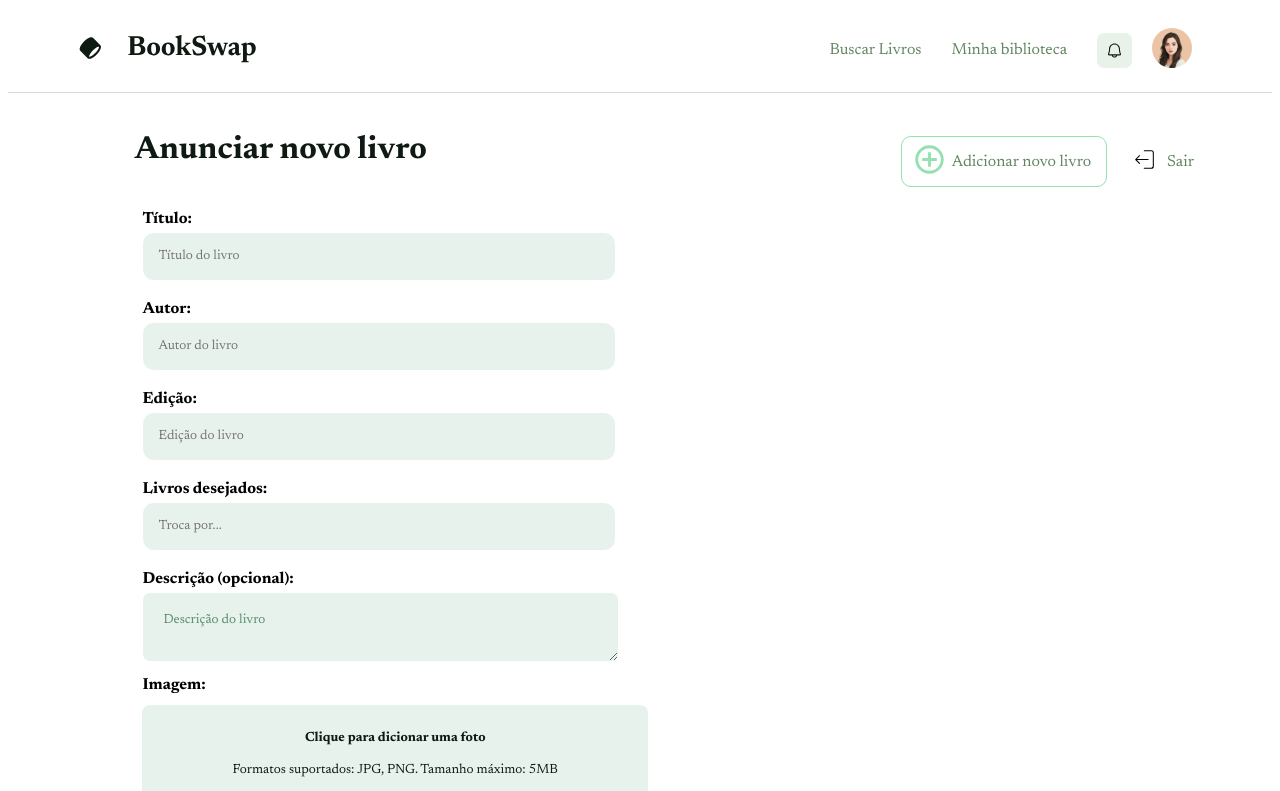
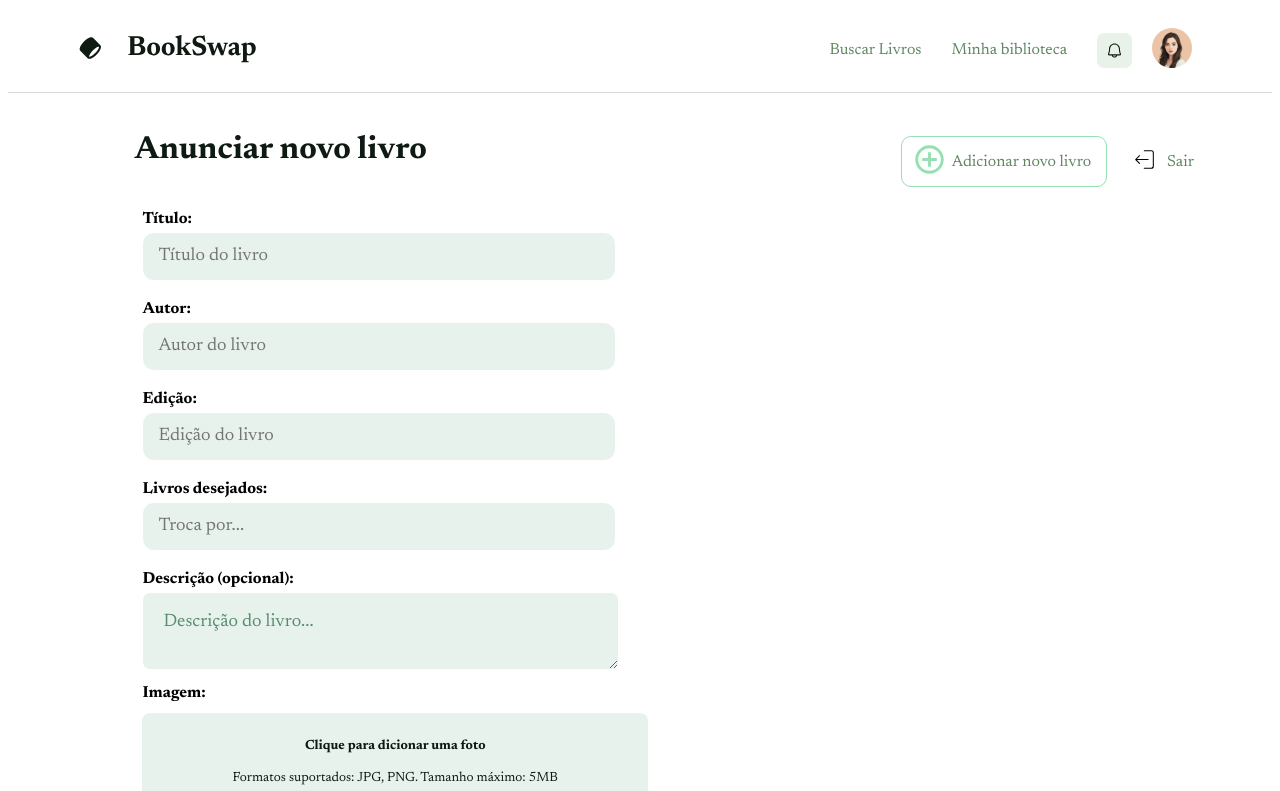
Before and after one commit to nadsonsousa95/bookswap-front, a React (Vite) app: page /addBook in a window 1280 px wide. Shown: the top 791 px of the page. Built offline with nearby package versions, Linux system fonts and the light colour scheme.

Commit message:
feat: create services for books

```diff
--- /dev/null
+++ b/db.json
@@ -0,0 +1,66 @@
+{
+  "books": [
+    {
+      "id": "1",
+      "title": "Dom Casmurro",
+      "author": "Machado de Assis",
+      "edition": "3ª Edição",
+      "swap": "O jardim Secreto, 1984, quadrinhos Marvel",
+      "description": "um livro muito bom",
+      "user": "João Almeida",
+      "imageUrl": "https://th.bing.com/th/id/R.05c2e7ec894783c675e69931681a0098?rik=IEPdiPnUB4okqw&pid=ImgRaw&r=0"
+    },
+    {
+      "id": "2",
+      "title": "Capitães da Areia",
+      "author": "Jorge Amado",
+      "edition": "2ª Edição",
+      "swap": "Sem preferência",
+      "user": "Nadson Sousa",
+      "imageUrl": "https://th.bing.com/th/id/R.c076c99673226773efd4f94f810df9a6?rik=qjbnToaHHKq5yA&pid=ImgRaw&r=0"
+    },
+    {
+      "id": "3",
+      "title": "Quarto de Despejo",
+      "author": "Carolina Maria de Jesus",
+      "edition": "1ª Edição",
+      "swap": "O sol é para todos",
+      "user": "Ana Luiza",
+      "imageUrl": "https://img.olx.com.br/images/82/823486176273214.jpg"
+    },
+    {
+      "id": "4",
+      "title": "Dom Casmurro",
+      "author": "Machado de Assis",
+      "edition": "3ª Edição",
+      "swap": "O jardim Secreto, 1984, quadrinhos Marvel",
+      "user": "João Almeida",
+      "imageUrl": "https://th.bing.com/th/id/R.05c2e7ec894783c675e69931681a0098?rik=IEPdiPnUB4okqw&pid=ImgRaw&r=0"
+    },
+    {
+      "id": "5",
+      "title": "Capitães da Areia",
+      "author": "Jorge Amado",
+      "edition": "2ª Edição",
+      "swap": "Sem preferência",
+      "user": "Nadson Sousa",
+      "imageUrl": "https://th.bing.com/th/id/R.c076c99673226773efd4f94f810df9a6?rik=qjbnToaHHKq5yA&pid=ImgRaw&r=0"
+    },
+    {
+      "id": "6",
+      "title": "Quarto de Despejo",
+      "author": "Carolina Maria de Jesus",
+      "edition": "1ª Edição",
+      "swap": "O sol é para todos",
+      "user": "Ana Luiza",
+      "imageUrl": "https://img.olx.com.br/images/82/823486176273214.jpg"
+    }
+  ],
+  "users": [
+    {
+        "id": 1,
+        "email": "nadsonbcs95@gmail.com",
+        "password": "123456"
+    }
+  ]
+}
--- a/package.json
+++ b/package.json
@@ -7,9 +7,11 @@
     "dev": "vite",
     "build": "tsc -b && vite build",
     "lint": "eslint .",
-    "preview": "vite preview"
+    "preview": "vite preview",
+    "server": "json-server --watch db.json --port 3001"
   },
   "dependencies": {
+    "axios": "^1.10.0",
     "react": "^19.1.0",
     "react-dom": "^19.1.0",
     "react-hook-form": "^7.58.1",
--- a/src/api/mockbooks.ts
+++ /dev/null
@@ -1,59 +0,0 @@
-
-import type {Book}  from "../types/Book";
-
-export let mockBooks: Book[] = [
-  {
-    id: 1,
-    title: "Dom Casmurro",
-    author: "Machado de Assis",
-    edition: "3ª Edição",
-    swap: 'O jardim Secreto, 1984, quadrinhos Marvel',
-    user: 'João Almeida',
-    imageUrl: "https://th.bing.com/th/id/R.05c2e7ec894783c675e69931681a0098?rik=IEPdiPnUB4okqw&pid=ImgRaw&r=0"
-  },
-  {
-    id: 2,
-    title: "Capitães da Areia",
-    author: "Jorge Amado",
-    edition: "2ª Edição",
-    swap: 'Sem preferência',
-    user: 'Nadson Sousa',
-    imageUrl: "https://th.bing.com/th/id/R.c076c99673226773efd4f94f810df9a6?rik=qjbnToaHHKq5yA&pid=ImgRaw&r=0"
-  },
-  {
-    id: 3,
-    title: "Quarto de Despejo",
-    author: "Carolina Maria de Jesus",
-    edition: "1ª Edição",
-    swap: 'O sol é para todos',
-    user: 'Ana Luiza',
-    imageUrl: "https://img.olx.com.br/images/82/823486176273214.jpg"
-  },
-  {
-    id: 1,
-    title: "Dom Casmurro",
-    author: "Machado de Assis",
-    edition: "3ª Edição",
-    swap: 'O jardim Secreto, 1984, quadrinhos Marvel',
-    user: 'João Almeida',
-    imageUrl: "https://th.bing.com/th/id/R.05c2e7ec894783c675e69931681a0098?rik=IEPdiPnUB4okqw&pid=ImgRaw&r=0"
-  },
-  {
-    id: 2,
-    title: "Capitães da Areia",
-    author: "Jorge Amado",
-    edition: "2ª Edição",
-    swap: 'Sem preferência',
-    user: 'Nadson Sousa',
-    imageUrl: "https://th.bing.com/th/id/R.c076c99673226773efd4f94f810df9a6?rik=qjbnToaHHKq5yA&pid=ImgRaw&r=0"
-  },
-  {
-    id: 3,
-    title: "Quarto de Despejo",
-    author: "Carolina Maria de Jesus",
-    edition: "1ª Edição",
-    swap: 'O sol é para todos',
-    user: 'Ana Luiza',
-    imageUrl: "https://img.olx.com.br/images/82/823486176273214.jpg"
-  }
-];
--- a/src/components/BooksList/BookList.tsx
+++ b/src/components/BooksList/BookList.tsx
@@ -1,21 +1,28 @@
-// src/components/BooksList.tsx
+
 import { useEffect, useState } from "react";
 import type { Book } from "../../types/Book";
 import styles from "./BookList.module.css";
 import { Link } from "react-router-dom";
+import { getBooks } from "../../services/bookService";
 
 export const BooksList = () => {
   const [books, setBooks] = useState<Book[]>([]);
+  const [loading, setLoading] = useState(true)
 
   useEffect(() => {
-    fetch('src/api/books.json')
-      .then(res => res.json())
-      .then(data => setBooks(data))
-      .catch(err => console.error('Erro ao carregar livros...', err))
-  }, [5000]);
+      getBooks()
+      .then((res)=> {
+        setBooks(res.data);
+        setLoading(false)
+        }
+        )
+
+  }, []);
 
   return (
     <div className={styles.container}>
+      {loading && <p>Carregando livros...</p>}
+
       <div className={styles.grid}>
         {books.map((book) => (
           <div key={book.id} className={styles.card}>
--- a/src/pages/AddBook/AddBook.module.css
+++ b/src/pages/AddBook/AddBook.module.css
@@ -66,6 +66,7 @@
     margin-top: 5px;
     border: 1px solid #ffffff;
     text-decoration-color: var(--second-text-color);
+    font-size: large;
 }
 
 .formAddlivro .textarea{
@@ -76,6 +77,7 @@
     max-width: 86%;
     background-color: var(--auxiliar-color);
     border-radius: 8px;
+    font-size: large;
 }
 
 .formAddlivro .input:focus {
@@ -91,3 +93,9 @@
 .input,.textarea::placeholder {
   color: var(--second-text-color);
 }
+
+.success {
+  color: green;
+  font-weight: bold;
+  margin-top: 10px;
+}
--- a/src/pages/AddBook/AddBook.tsx
+++ b/src/pages/AddBook/AddBook.tsx
@@ -4,14 +4,15 @@ import { Footer } from "../../components/Footer/Footer";
 import styles from './AddBook.module.css';
 import type {Book}  from "../../types/Book";
 import { v4 as uuidv4 } from 'uuid';
-import { mockBooks } from "../../api/mockbooks";
 import { FiUpload } from "react-icons/fi";
 import { PainelHeader } from "../../components/PainelHeader/PainelHeader";
+import { createBook } from "../../services/bookService";
 
 
 export default function AddBook(){
+    const [success, setSuccess] = useState(false)
     const [book, setBook] = useState<Book>({
-        id: parseInt(uuidv4()),
+        id: uuidv4(),
         title: '',
         author: '',
         edition: '',
@@ -21,20 +22,24 @@ export default function AddBook(){
     })
 
     function handleSubmit(e: React.FormEvent){
-        e.preventDefault()
-        mockBooks.push(book)
-        console.log(book)
-
+        e.preventDefault();
+        createBook(book)
+            .then(()=> {
+                setSuccess(true);
+                console.log('Livro criado');
                 setBook({
-            id: 0,
+                    id: uuidv4(),
                     title: '',
                     author: '',
                     edition: '',
-            description: '',
                     swap: '',
                     user: '',
-            imageUrl: ''
+                    imageUrl: '',
+                    description: ''
                 });
+                setTimeout(() => setSuccess(false), 3000);
+            })
+            .catch((err) => console.error('Erro ao criar livro:', err));
     }
 
     function handleImageChange(e: React.ChangeEvent<HTMLInputElement>){
@@ -106,10 +111,10 @@ export default function AddBook(){
                     <textarea
                         className={styles.textarea}
                         name="description"
-                        placeholder="Descrição do livro"
+                        placeholder="Descrição do livro..."
                         value={book.description}
                         onChange={handleChange}
-                        required
+
                         />
                     <label className={styles.label}><strong>Imagem:</strong></label>
                     {book.imageUrl && (
@@ -141,6 +146,7 @@ export default function AddBook(){
 
                     <button type="submit">Salvar</button>
                 </form>
+                {success && <p className={styles.success}>Livro cadastrado com sucesso!</p>}
             </div>
             <Footer></Footer>
         </div>
--- a/src/pages/BookDetail/BookDetail.tsx
+++ b/src/pages/BookDetail/BookDetail.tsx
@@ -5,29 +5,34 @@ import { Footer } from "../../components/Footer/Footer";
 import styles from './BookDetail.module.css'
 import { IoIosReturnLeft } from "react-icons/io";
 import { useEffect, useState } from "react";
+import { getBookById } from "../../services/bookService";
 
 export default function BookDetail(){
     const {id} = useParams();
     const [book, setBook] = useState<Book | null>(null)
+    const [loading, setLoading] = useState(true)
+
 
     useEffect(()=> {
-        fetch('src/api/books.json')
-            .then(res => res.json())
-            .then((data: Book[]) => {
-                const foundBook = data.find(b => b.id === Number(id));
-                setBook(foundBook || null);
-            })
-            .catch(err => console.error('Erro ao carregar livro...', err))
-    }, [id])
+       if(id){
+        getBookById(id)
+            .then((res) => {
+                setBook(res.data);
+                setLoading(false)
+
+       })
+       }
+    }, [id]);
 
     if(!book){
-        return (<p>Livro não encontrado...</p>)
+        return <p>Livro não encontrado...</p>
     }
 
     return (
         <div>
             <Header></Header>
             <div className={styles.container}>
+                    {loading && <p>Carregando livros...</p>}
                 <Link to="/">
                     <IoIosReturnLeft
                         size={25}
@@ -43,6 +48,7 @@ export default function BookDetail(){
                 />
                 <p><strong>Autor:</strong> {book.author}</p>
                 <p><strong>Edição:</strong> {book.edition}</p>
+                <p><strong>Descrição:</strong> {book.description}</p>
                 <p><strong>Trocas desejadas:</strong> {book.swap}</p>
                 <p><strong>Usuário:</strong> {book.user}</p>
                 <button className={styles.button}>Entrar em contato</button>
--- /dev/null
+++ b/src/services/bookService.ts
@@ -0,0 +1,9 @@
+import type { Book } from "../types/Book";
+import axios from 'axios';
+
+const BASE_URL = "http://localhost:3001/books";
+
+export const getBooks = () => axios.get(BASE_URL)
+export const getBookById = (id: string) => axios.get(`${BASE_URL}/${id}`)
+export const createBook = (book: Book) => axios.post(BASE_URL, book);
+export const deleteBook = (id: string) => axios.delete(`${BASE_URL}/${id}`)
--- a/src/types/Book.ts
+++ b/src/types/Book.ts
@@ -1,11 +1,11 @@
 
 export interface Book {
-  id: number;
+  id: string;
   title: string;
   author: string;
   edition: string;
   description?: string;
   swap: string;
-  user: string;
+  user?: string;
   imageUrl: string;
 }
```
Also changed, not shown: src/api/books.json (deleted, +0 -56 lines), src/contexts/AuthContext.tsx (added), 1 other file (tests, documents, lock files or other folders). Lines whose indentation alone changed are shown as unchanged.
